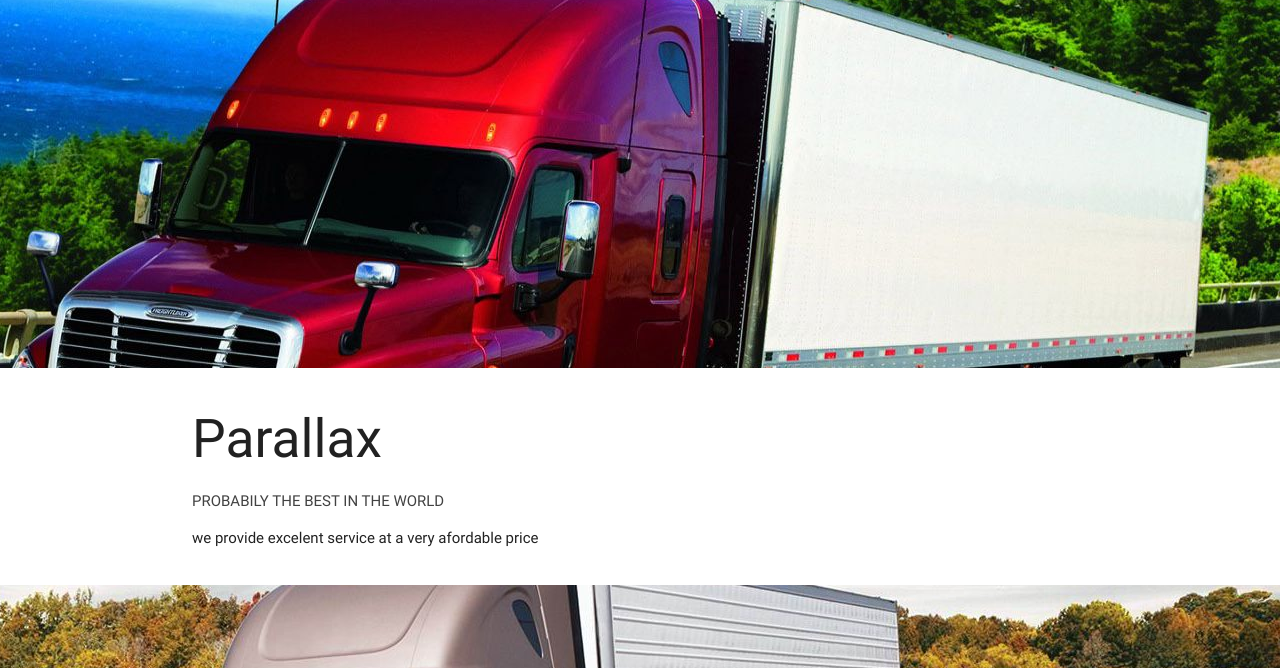
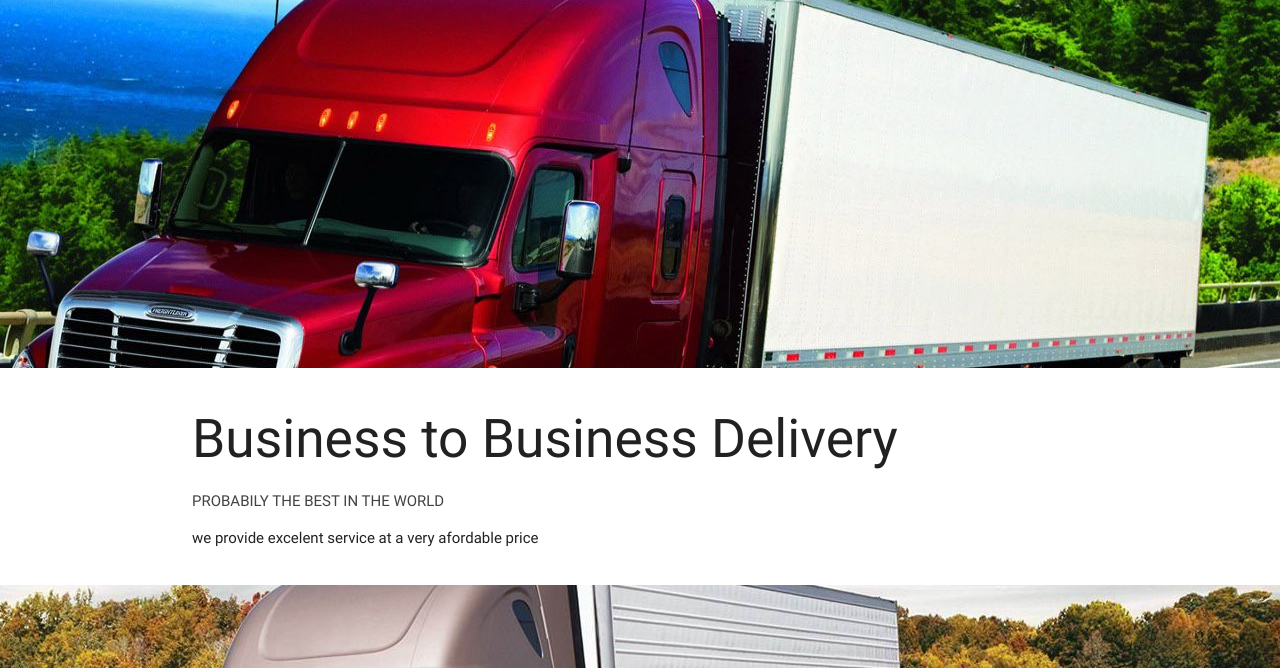
Before and after one commit to Snivio/hackthon, a plain HTML site: page index.html in a window 1280 px wide. Shown: the part 132-800 px from the top of the page. Drawn offline with Linux system fonts and the light colour scheme; some packages are replaced by stand-ins of ours.

Commit message:
add this

```diff
--- a/index.html
+++ b/index.html
@@ -39,7 +39,7 @@
     </div>
     <div class="section white ">
         <div class="row container ">
-            <h2 class="header ">Parallax</h2>
+            <h2 class="header ">Business to Business Delivery</h2>
             <p class="grey-text text-darken-3 lighten-3 ">PROBABILY THE BEST IN THE WORLD</p>
             we provide excelent service at a very afordable price
         </div>
```
